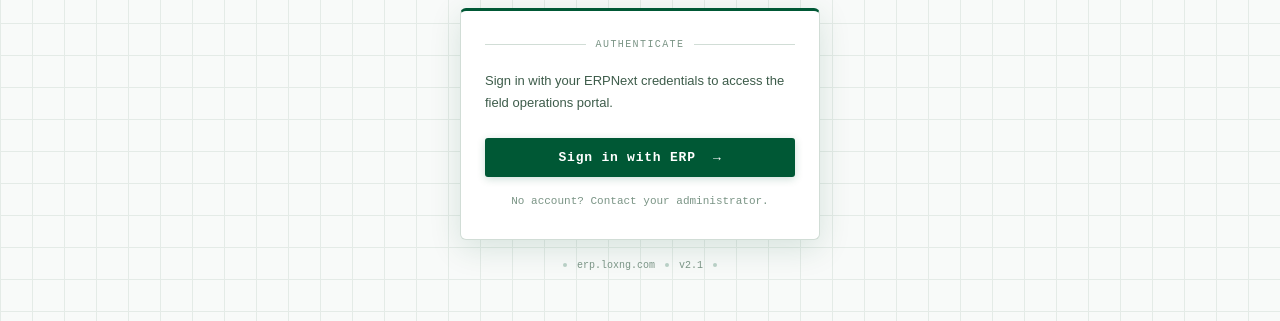
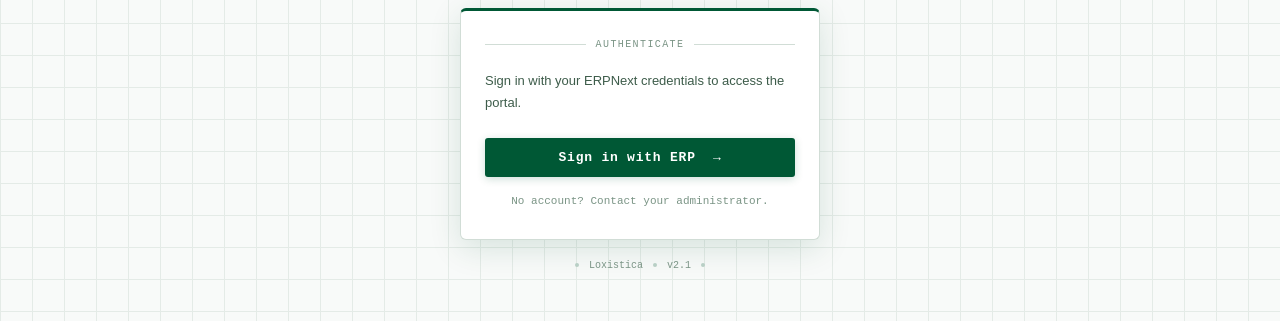
Before and after one commit to Finnovacorp/loxistica-app-frontend, a React (Vite) app: page / in a window 1280 px wide. Shown: the part 329-650 px from the top of the page. Built offline with nearby package versions, Linux system fonts and the light colour scheme; no server answers.

Commit message:
login page updates

```diff
--- a/src/pages/auth/Login.jsx
+++ b/src/pages/auth/Login.jsx
@@ -52,8 +52,7 @@ export default function Login({ error }) {
         )}
 
         <p style={S.desc}>
-          Sign in with your ERPNext credentials to access the field operations
-          portal.
+          Sign in with your ERPNext credentials to access the portal.
         </p>
 
         {/*
@@ -123,7 +122,7 @@ export default function Login({ error }) {
 
       <div style={S.footer}>
         <span style={S.dot} />
-        <span>erp.loxng.com</span>
+        <span>Loxistica</span>
         <span style={S.dot} />
         <span>v2.1</span>
         <span style={S.dot} />
```
